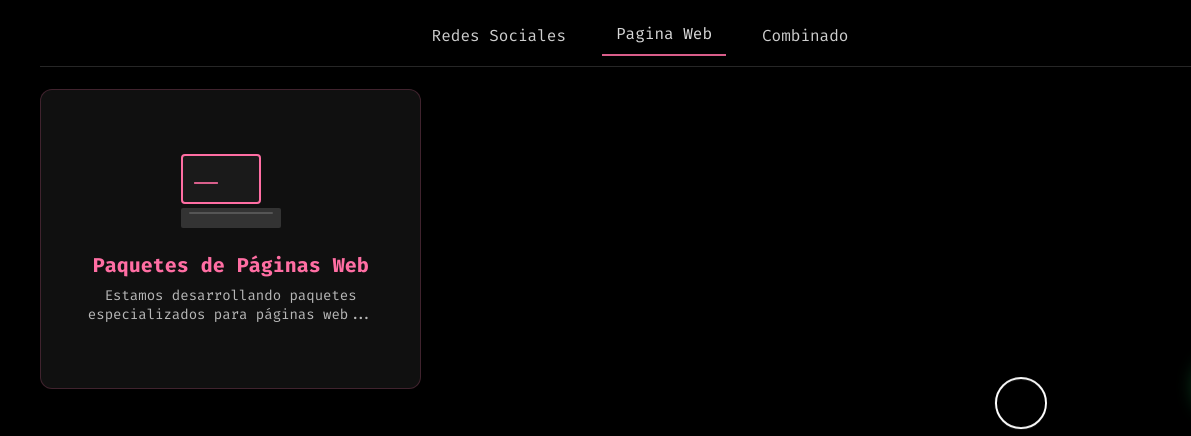
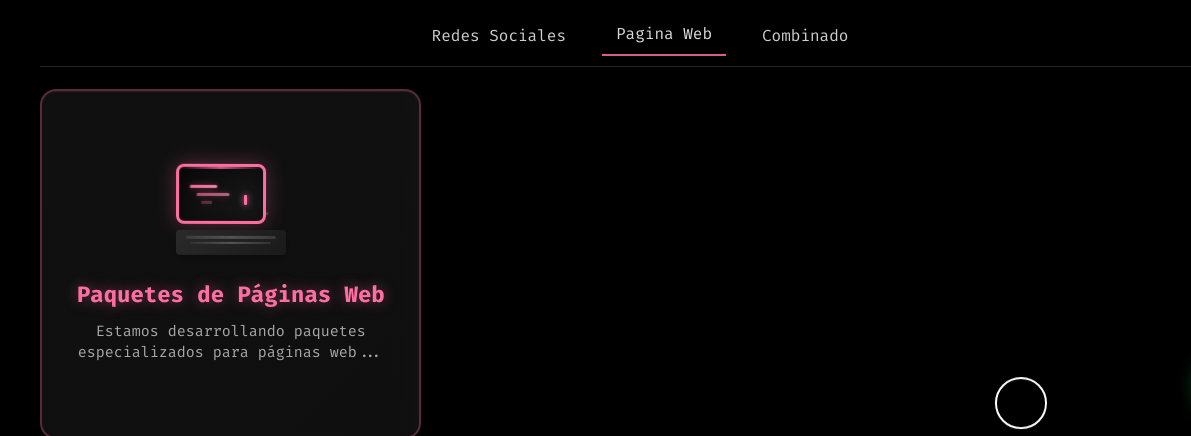
Before and after one commit to genesisagenciacreativa/SitioWeb, a plain HTML site: page index.html in a window 1280 px wide. Both pictures are taken after a click on the tab "Pagina Web". Shown: the part 2808-3244 px from the top of the page, 0-1191 px from the left. Drawn offline with Linux system fonts and the light colour scheme.

Commit message:
cambiosStyles

```diff
--- a/styles.css
+++ b/styles.css
@@ -1011,13 +1011,78 @@ body{
 }
 
 @keyframes codeTyping {
-  0%, 50% { opacity: 0; transform: scaleX(0); }
+  0%, 30% { opacity: 0; transform: scaleX(0); }
   100% { opacity: 1; transform: scaleX(1); }
 }
 
 @keyframes cursorBlink {
   0%, 50% { opacity: 1; }
   51%, 100% { opacity: 0; }
+}
+
+@keyframes computerFloat {
+  0%, 100% { transform: translateY(0px) rotate(0deg); }
+  50% { transform: translateY(-8px) rotate(1deg); }
+}
+
+@keyframes screenGlow {
+  0%, 100% { opacity: 0.3; }
+  50% { opacity: 1; }
+}
+
+@keyframes keyboardGlow {
+  0%, 100% { opacity: 0.5; }
+  50% { opacity: 0.8; }
+}
+
+@keyframes particleFloat1 {
+  0%, 100% {
+    transform: translateY(0px) translateX(0px) scale(1);
+    opacity: 0.6;
+  }
+  25% {
+    transform: translateY(-15px) translateX(10px) scale(1.2);
+    opacity: 0.8;
+  }
+  50% {
+    transform: translateY(-10px) translateX(-5px) scale(0.8);
+    opacity: 0.4;
+  }
+  75% {
+    transform: translateY(-20px) translateX(15px) scale(1.1);
+    opacity: 0.7;
+  }
+}
+
+@keyframes particleFloat2 {
+  0%, 100% {
+    transform: translateY(0px) translateX(0px) scale(1);
+    opacity: 0.4;
+  }
+  33% {
+    transform: translateY(-12px) translateX(-8px) scale(1.3);
+    opacity: 0.6;
+  }
+  66% {
+    transform: translateY(-8px) translateX(12px) scale(0.9);
+    opacity: 0.3;
+  }
+}
+
+@keyframes shimmer {
+  0% { left: -100%; }
+  100% { left: 100%; }
+}
+
+@keyframes titlePulse {
+  0%, 100% {
+    transform: scale(1);
+    text-shadow: 0 0 10px rgba(255, 110, 163, 0.3);
+  }
+  50% {
+    transform: scale(1.02);
+    text-shadow: 0 0 15px rgba(255, 110, 163, 0.5);
+  }
 }
 
 
@@ -1045,17 +1110,33 @@ body{
 
 /* Placeholder de "En creación" */
 .creation-placeholder {
-  background: var(--surface);
-  border: 1px solid rgba(255, 110, 163, 0.2);
-  border-radius: 12px;
+  background: linear-gradient(135deg, var(--surface), #0f0f0f);
+  border: 2px solid rgba(255, 110, 163, 0.3);
+  border-radius: 16px;
   padding: 40px 24px;
   text-align: center;
   margin-top: 20px;
+  position: relative;
+  overflow: hidden;
+  box-shadow:
+    0 8px 32px rgba(0, 0, 0, 0.3),
+    inset 0 1px 0 rgba(255, 110, 163, 0.1);
+}
+
+.creation-placeholder::before {
+  content: '';
+  position: absolute;
+  top: 0;
+  left: -100%;
+  width: 100%;
+  height: 100%;
+  background: linear-gradient(90deg, transparent, rgba(255, 110, 163, 0.1), transparent);
+  animation: shimmer 3s ease-in-out infinite;
 }
 
 .creation-placeholder--full {
   margin-top: 0;
-  min-height: 300px;
+  min-height: 350px;
   display: flex;
   flex-direction: column;
   align-items: center;
@@ -1067,126 +1148,195 @@ body{
   display: flex;
   align-items: center;
   justify-content: center;
+  position: relative;
 }
 
 .creation-placeholder__computer {
   position: relative;
+  animation: computerFloat 3s ease-in-out infinite;
 }
 
 .creation-placeholder__screen {
-  width: 80px;
-  height: 50px;
-  background: #1a1a1a;
-  border: 2px solid var(--accent);
-  border-radius: 4px;
+  width: 90px;
+  height: 60px;
+  background: linear-gradient(135deg, #0a0a0a, #1a1a1a);
+  border: 3px solid var(--accent);
+  border-radius: 8px;
   position: relative;
   overflow: hidden;
+  box-shadow:
+    0 0 20px rgba(255, 110, 163, 0.3),
+    inset 0 0 20px rgba(0, 0, 0, 0.5);
+}
+
+.creation-placeholder__screen::before {
+  content: '';
+  position: absolute;
+  top: 0;
+  left: 0;
+  right: 0;
+  height: 2px;
+  background: linear-gradient(90deg, transparent, var(--accent), transparent);
+  animation: screenGlow 2s ease-in-out infinite;
 }
 
 .creation-placeholder__screen-content {
   position: absolute;
-  top: 8px;
-  left: 8px;
-  right: 8px;
-  bottom: 8px;
+  top: 10px;
+  left: 10px;
+  right: 10px;
+  bottom: 10px;
 }
 
 .creation-placeholder__code-line {
-  height: 2px;
-  background: var(--accent);
-  margin-bottom: 4px;
-  border-radius: 1px;
-  animation: codeTyping 2s ease-in-out infinite;
+  height: 3px;
+  background: linear-gradient(90deg, var(--accent), #ff8bb3);
+  margin-bottom: 5px;
+  border-radius: 2px;
+  animation: codeTyping 2.5s ease-in-out infinite;
+  box-shadow: 0 0 8px rgba(255, 110, 163, 0.4);
 }
 
 .creation-placeholder__code-line:nth-child(1) {
-  width: 60%;
+  width: 65%;
   animation-delay: 0s;
 }
 
 .creation-placeholder__code-line:nth-child(2) {
-  width: 40%;
-  animation-delay: 0.3s;
+  width: 45%;
+  animation-delay: 0.4s;
 }
 
 .creation-placeholder__code-line:nth-child(3) {
-  width: 70%;
-  animation-delay: 0.6s;
+  width: 75%;
+  animation-delay: 0.8s;
 }
 
 .creation-placeholder__code-line:nth-child(4) {
-  width: 50%;
-  animation-delay: 0.9s;
+  width: 55%;
+  animation-delay: 1.2s;
 }
 
 .creation-placeholder__cursor {
   position: absolute;
-  bottom: 4px;
-  right: 4px;
-  width: 2px;
-  height: 8px;
+  bottom: 6px;
+  right: 6px;
+  width: 3px;
+  height: 10px;
   background: var(--accent);
-  animation: cursorBlink 1s infinite;
+  border-radius: 1px;
+  animation: cursorBlink 1.2s infinite;
+  box-shadow: 0 0 6px var(--accent);
 }
 
 .creation-placeholder__keyboard {
-  width: 100px;
-  height: 20px;
-  background: #333;
-  border-radius: 2px;
-  margin-top: 4px;
+  width: 110px;
+  height: 25px;
+  background: linear-gradient(135deg, #2a2a2a, #1a1a1a);
+  border-radius: 4px;
+  margin-top: 6px;
   position: relative;
+  box-shadow: 0 4px 8px rgba(0, 0, 0, 0.3);
 }
 
 .creation-placeholder__keyboard::before {
   content: '';
   position: absolute;
-  top: 4px;
-  left: 8px;
-  right: 8px;
+  top: 6px;
+  left: 10px;
+  right: 10px;
+  height: 3px;
+  background: linear-gradient(90deg, #444, #666, #444);
+  border-radius: 2px;
+  animation: keyboardGlow 2s ease-in-out infinite;
+}
+
+.creation-placeholder__keyboard::after {
+  content: '';
+  position: absolute;
+  top: 12px;
+  left: 15px;
+  right: 15px;
   height: 2px;
-  background: #555;
+  background: linear-gradient(90deg, #333, #555, #333);
   border-radius: 1px;
 }
 
+/* Efectos de partículas flotantes */
+.creation-placeholder__animation::before {
+  content: '';
+  position: absolute;
+  width: 4px;
+  height: 4px;
+  background: var(--accent);
+  border-radius: 50%;
+  top: 20%;
+  left: 20%;
+  animation: particleFloat1 4s ease-in-out infinite;
+  opacity: 0.6;
+}
+
+.creation-placeholder__animation::after {
+  content: '';
+  position: absolute;
+  width: 3px;
+  height: 3px;
+  background: #ff8bb3;
+  border-radius: 50%;
+  top: 60%;
+  right: 25%;
+  animation: particleFloat2 3.5s ease-in-out infinite;
+  opacity: 0.4;
+}
+
 .creation-placeholder__title {
-  font-size: 20px;
+  font-size: 22px;
   font-weight: 700;
   color: var(--accent);
-  margin: 0 0 8px;
+  margin: 0 0 12px;
+  text-shadow: 0 0 10px rgba(255, 110, 163, 0.3);
+  animation: titlePulse 2s ease-in-out infinite;
 }
 
 .creation-placeholder__text {
   color: var(--muted);
   margin: 0;
-  font-size: 14px;
+  font-size: 15px;
+  line-height: 1.4;
+  opacity: 0.9;
 }
 
 /* Responsive para placeholders */
 @media (max-width: 480px) {
   .creation-placeholder {
     padding: 24px 16px;
+    border-radius: 12px;
   }
 
   .creation-placeholder--full {
-    min-height: 250px;
+    min-height: 280px;
   }
 
   .creation-placeholder__screen {
-    width: 60px;
-    height: 40px;
+    width: 70px;
+    height: 45px;
   }
 
   .creation-placeholder__keyboard {
-    width: 80px;
-    height: 16px;
+    width: 90px;
+    height: 20px;
   }
 
   .creation-placeholder__title {
-    font-size: 18px;
+    font-size: 20px;
   }
 
   .creation-placeholder__text {
-    font-size: 13px;
+    font-size: 14px;
+  }
+
+  .creation-placeholder__code-line {
+    height: 2px;
+    margin-bottom: 4px;
   }
 }
```
